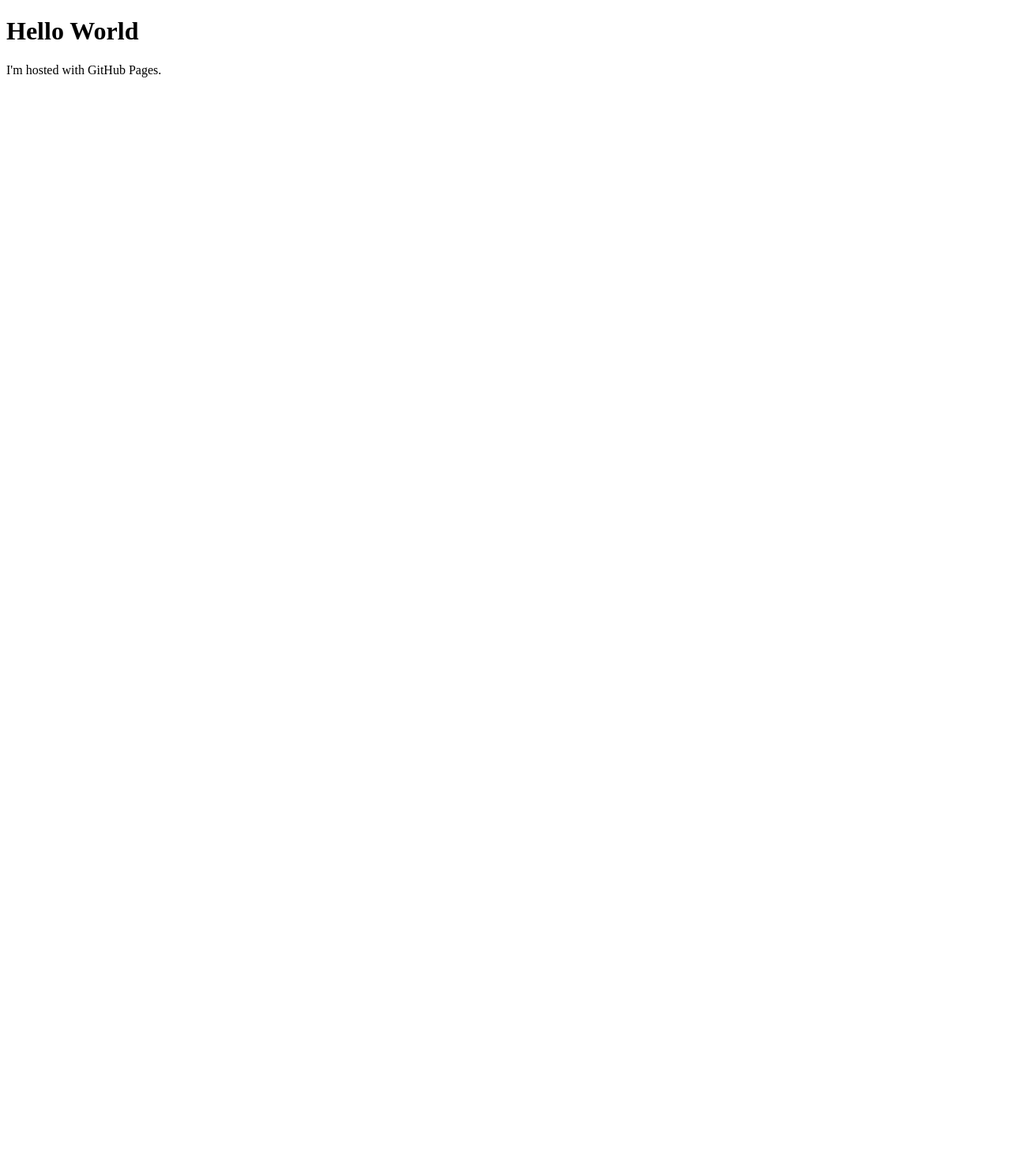
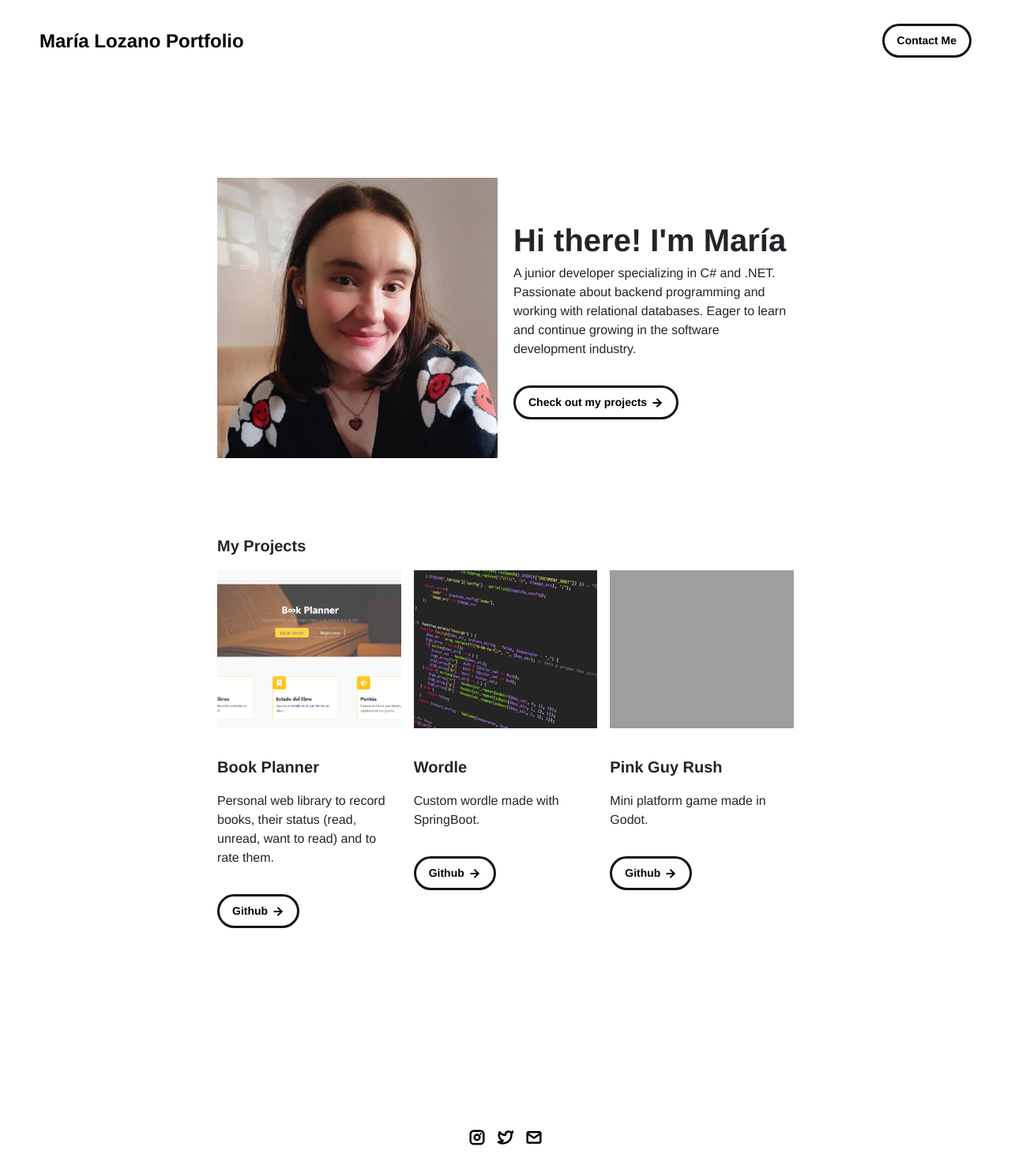
Before and after one commit to mdesisoy/mdesisoy.github.io, a plain HTML site: page index.html in a window 1280 px wide. Shown: the whole page at 79% size. Before the commit the page ends 800 px from the top, so only its background shows below. Drawn offline with nearby package versions, Linux system fonts and the light colour scheme; grey boxes are pictures that could not be loaded.

Commit message:
Primeros cambios en la web
De momento he cambiado la información de la plantilla.
TODO: cambiarlo todo a bootstrap, cambiar la navbar y hacer la página tmb en español

```diff
--- /dev/null
+++ b/css/layout.css
@@ -0,0 +1,220 @@
+* {
+  box-sizing: border-box;
+}
+
+html {
+  text-size-adjust: none;
+  -webkit-text-size-adjust: none;
+  -moz-text-size-adjust: none;
+  -ms-text-size-adjust: none;
+}
+
+body {
+  margin: 0;
+  -webkit-font-smoothing: antialiased;
+  -moz-osx-font-smoothing: grayscale;
+}
+
+
+
+
+/* Main Page Layout */
+
+#main-content {
+  margin: 225px 425px;
+  display: flex;
+  flex-direction: column;
+  gap: 96px;
+}
+
+
+
+
+/* Portfolio Header */
+
+#portfolio-header {
+  display: flex;
+  gap: 20px;
+  align-items: center;
+}
+
+#portfolio-header-image-container {
+  display: flex;
+  flex-direction: column;
+  gap: 10px;
+  flex-basis: 50%;
+}
+
+.portfolio-header-image {
+  width: 100%;
+  height: auto;
+}
+
+#portfolio-header-text-container {
+  display: flex;
+  flex-direction: column;
+  gap: 34px;
+  flex-basis: 50%;
+}
+
+
+
+
+/* About Section */
+
+#about-section {
+  display: flex;
+  flex-direction: column;
+  gap: 16px;
+}
+
+.about-section-content {
+  display: flex;
+  flex-direction: column;
+  gap: 34px;
+}
+
+
+
+
+/* Project Section */
+
+#my-work-section {
+  display: flex;
+  flex-direction: column;
+  gap: 16px;
+}
+
+.projects-container {
+  display: flex;
+  gap: 34px 16px;
+  flex-wrap: wrap;
+}
+
+    /* Project Cards */
+
+    .project-card {
+      max-width: calc((100% - 32px) / 3);
+      display: flex;
+      flex-direction: column;
+      gap: 34px;
+    }
+
+    .project-card-text-container {
+      flex-direction: column;
+      display: flex;
+      gap: 16px
+    }
+
+    .project-image {
+      width: 100%;
+      height: 200px;
+      object-fit: cover;
+      object-position: center;
+    }
+
+
+
+
+/* Project Pages */
+
+#project-header {
+  display: flex;
+  flex-direction: column;
+  gap: 16px;
+}
+
+.project-header-image {
+  width: 100%;
+  height: auto;
+}
+
+#project-details {
+  display: flex;
+  flex-direction: column;
+  gap: 16px;
+}
+
+.project-details-content {
+  display: flex;
+  flex-direction: column;
+  gap: 34px;
+}
+
+    /* Project Gallery */
+
+    #project-gallery {
+      display: flex;
+      flex-direction: column;
+      gap: 16px;
+    }
+
+    .project-gallery-content {
+      display: flex;
+      flex-wrap: wrap;
+      gap: 34px 16px;
+    }
+
+    .gallery-image-container {
+      width: 100%;
+      display: flex;
+      flex-direction: column;
+      gap: 10px;
+    }
+
+    .gallery-image-container.half-width {
+      width: calc((100% - 16px) / 2);
+    }
+
+    .gallery-image {
+      width: 100%;
+      height: auto;
+    }
+
+
+/* Extra Extra large devices (large laptops and desktops, 1200px and below) */
+@media only screen and (max-width: 1600px) {
+  #main-content {
+    margin: 225px 275px;
+  }
+}
+
+/* Extra large devices (large laptops and desktops, 1200px and below) */
+@media only screen and (max-width: 1200px) {
+  #main-content {
+    margin: 225px 175px;
+  }
+}
+
+/* Large devices (laptops/desktops, 1000px and below) */
+@media only screen and (max-width: 1000px) {
+  #main-content {
+    margin: 225px 75px;
+  }
+}
+
+/* Small devices (portrait tablets and large phones, 800px and below) */
+@media only screen and (max-width: 800px) {
+  #main-content {
+    margin: 150px 50px;
+  }
+
+  #portfolio-header {
+    flex-direction: column;
+  }
+
+  .project-card {
+    max-width: calc((100% - 16px) / 2);
+  }
+}
+
+/* Small devices (portrait tablets and large phones, 600px and below) */
+@media only screen and (max-width: 600px) {
+  #main-content {
+    margin: 125px 20px;
+  }
+
+  .project-card {
+    max-width: 100%;
+  }
+}
--- /dev/null
+++ b/css/typography.css
@@ -0,0 +1,49 @@
+body {
+  font-family: "Helvetica Neue", Helvetica, Arial, sans-serif;
+}
+
+.nav-title {
+  font-weight: 700;
+  font-size: 24px;
+}
+
+.button-text {
+  font-size: 14px;
+  font-weight: 700;
+}
+
+.image-caption {
+  font-size: 14px;
+  font-weight: 500;
+}
+
+.main-title {
+  font-size: 40px;
+  font-weight: 700;
+}
+
+.subheader-text {
+  font-size: 20px;
+  font-weight: 700;
+}
+
+.body-text {
+  font-size: 16px;
+  font-weight: 500;
+}
+
+.project-card-text {
+  overflow: hidden;
+  text-overflow: ellipsis;
+  display: -webkit-box;
+  -webkit-line-clamp: 4;
+  -webkit-box-orient: vertical;
+}
+
+.project-title {
+  overflow: hidden;
+  text-overflow: ellipsis;
+  display: -webkit-box;
+  -webkit-line-clamp: 1;
+  -webkit-box-orient: vertical;
+}
--- /dev/null
+++ b/css/utilities.css
@@ -0,0 +1,106 @@
+
+/* Icons */
+
+.right-arrow-icon {
+  width: 16px;
+  height: 16px;
+  margin-top: 1px;
+}
+
+.footer-icon {
+  width: 20px;
+  height: 20px;
+}
+
+a.icon-link {
+  transition: transform 200ms ease-in-out;
+}
+
+a.icon-link:hover {
+  cursor: pointer;
+  stroke-width: 5;
+  margin: 0;
+  transform: rotate(15deg);
+}
+
+
+/* Navbar Styling */
+
+.navbar {
+  width: 100%;
+  padding: 30px 50px;
+  display: flex;
+  justify-content: space-between;
+  align-items: center;
+  position: fixed;
+  top: 0;
+  left: 0;
+}
+
+.nav-title-link {
+  color: black;
+  text-decoration: none;
+}
+
+.nav-title-link:hover {
+  text-decoration: underline;
+}
+
+/* Small devices (portrait tablets and large phones, 800px and below) */
+@media only screen and (max-width: 800px) {
+  .navbar {
+    padding: 20px 20px;
+    background-color: white
+  }
+}
+
+
+/* Button Styling */
+
+a.button {
+  padding: 8px 16px;
+  border: 3px solid #141414;
+  border-radius: 50px;
+  color: black;
+  text-decoration: none;
+  width: fit-content;
+  display: flex;
+  gap: 5px;
+  align-items: center;
+}
+
+a.button:hover {
+  text-decoration: underline;
+  text-decoration-thickness: 2px;
+  cursor: pointer;
+}
+
+
+/* Footer Styling */
+
+#footer {
+  width: 100%;
+  display: flex;
+  padding: 30px 50px;
+  justify-content: center;
+  align-items: center;
+  gap: 16px;
+}
+
+/* Link Styling */
+a.no-underline {
+  text-decoration: none;
+  color: black
+}
+
+a.no-underline:hover {
+  text-decoration: underline;
+  cursor: pointer;
+}
+
+/* Small devices (portrait tablets and large phones, 800px and below) */
+@media only screen and (max-width: 800px) {
+  #footer {
+    padding: 20px 20px;
+  }
+}
--- a/index.html
+++ b/index.html
@@ -1,7 +1,113 @@
 <!DOCTYPE html>
-<html>
-<body>
-<h1>Hello World</h1>
-<p>I'm hosted with GitHub Pages.</p>
-</body>
+<html lang="en">
+	<head>
+		<meta charset="utf-8">
+    <link rel="icon" href="./assets/images/profile.jpg" />
+		<title>María Lozano Portfolio</title>
+    <meta name="description" content="My portfolio">
+    <meta name="viewport" content="width=device-width, initial-scale=1" />
+
+    <link href="https://cdn.jsdelivr.net/npm/bootstrap@5.3.6/dist/css/bootstrap.min.css" rel="stylesheet"
+    integrity="sha384-4Q6Gf2aSP4eDXB8Miphtr37CMZZQ5oXLH2yaXMJ2w8e2ZtHTl7GptT4jmndRuHDT" crossorigin="anonymous">
+		<link rel="stylesheet" href="./css/layout.css">
+    <link rel="stylesheet" href="./css/typography.css">
+    <link rel="stylesheet" href="./css/utilities.css">
+
+		<script defer src="./js/script.js"></script>
+	</head>
+
+	<body>
+    <!-- NAVBAR -->
+    <div class="navbar">
+      <a class="nav-title-link" href="./index.html">
+        <!-- esto creo que acabará siendo botón para cambiar a español -->
+        <span class="nav-title">María Lozano Portfolio</span>
+        <a class="button" href="maria.lozano12200@gmail.com">
+          <span class="button-text">Contact Me</span>
+        </a>
+      </a>
+    </div>
+
+    <!-- MAIN PAGE CONTENT -->
+    <div id="main-content">
+
+      <!-- PORTFOLIO HEADER -->
+      <div id="portfolio-header">
+        <div id="portfolio-header-image-container">
+          <img src="./assets/images/profile.jpg" class="portfolio-header-image">
+        </div>
+
+        <div id="portfolio-header-text-container">
+            <div class="header-text">
+              <span class="main-title">Hi there! I'm María</span>
+              <div class="body-text">A junior developer specializing in C# and .NET. Passionate about backend
+              programming and working with relational databases. Eager to learn and continue growing in the software development industry.</div>
+            </div>
+            <a class="button" id="my-work-link">
+              <span class="button-text">Check out my projects</span>
+              <image src="./assets/icons/arrow-right.svg" class="right-arrow-icon"/>
+            </a>
+        </div>
+      </div>
+
+
+      <!-- PROJECTS / MY WORK SECTION -->
+      <div id="my-work-section">
+        <span class="subheader-text">My Projects</span>
+
+        <div class="projects-container">
+          <div class="project-card">
+            <img src="./assets/images/Proyecto1.png" class="project-image">
+            <div class="project-card-text-container">
+              <div class="subheader-text project-title">Book Planner</div>
+              <div class="body-text project-card-text">Personal web library to record books, their status (read, unread, want to read) and to rate them.</div>
+            </div>
+            <a class="button" href="https://github.com/mdesisoy/TFG-AppLibros">
+              <span class="button-text">Github</span>
+              <image src="./assets/icons/arrow-right.svg" class="right-arrow-icon"/>
+            </a>
+          </div>
+          <div class="project-card">
+            <img src="./assets/images/code.jpeg" class="project-image">
+            <div class="project-card-text-container">
+              <div class="subheader-text project-title">Wordle</div>
+              <div class="body-text project-card-text">Custom wordle made with SpringBoot.</div>
+            </div>
+            <a class="button" href="https://github.com/mdesisoy/Wordle-SpringBoot">
+              <span class="button-text">Github</span>
+              <image src="./assets/icons/arrow-right.svg" class="right-arrow-icon"/>
+            </a>
+          </div>
+          <div class="project-card">
+            <img src="./assets/images/sketchbook.jpeg" class="project-image">
+            <div class="project-card-text-container">
+              <div class="subheader-text project-title">Pink Guy Rush</div>
+              <div class="body-text project-card-text">Mini platform game made in Godot.</div>
+            </div>
+            <a class="button" href="https://github.com/mdesisoy/Trabajo_Gorka_PinkGuyRush">
+              <span class="button-text">Github</span>
+              <image src="./assets/icons/arrow-right.svg" class="right-arrow-icon"/>
+            </a>
+          </div>
+        </div>
+      </div>
+    </div>
+
+    <!-- FOOTER -->
+    <div id="footer">
+      <!-- cambiar los iconos para que salga el linkedin y github -->
+      <a class="icon-link" target="_blank" href="https://twitter.com/whitevans_eth">
+        <image src="./assets/icons/instagram.svg" class="footer-icon"/>
+      </a>
+
+      <a class="icon-link" target="_blank" href="https://twitter.com/whitevans_eth">
+        <image src="./assets/icons/twitter.svg" class="footer-icon"/>
+      </a>
+
+      <a class="icon-link" href="mailto:whitevans.eth@gmail.com">
+        <image src="./assets/icons/mail.svg" class="footer-icon"/>
+      </a>
+    </div>
+
+	</body>
 </html>
--- /dev/null
+++ b/js/script.js
@@ -0,0 +1,5 @@
+if (document.getElementById('my-work-link')) {
+  document.getElementById('my-work-link').addEventListener('click', () => {
+    document.getElementById('my-work-section').scrollIntoView({behavior: "smooth"})
+  })
+}
```
Also changed, not shown: index_old.html (added, +7 -0 lines), assets/icons/arrow-right.svg (added), assets/icons/instagram.svg (added), assets/icons/mail.svg (added), assets/icons/twitter.svg (added), assets/images/Proyecto1.png (added), assets/images/code.jpeg (added), assets/images/profile.jpg (added), 3 other files.
